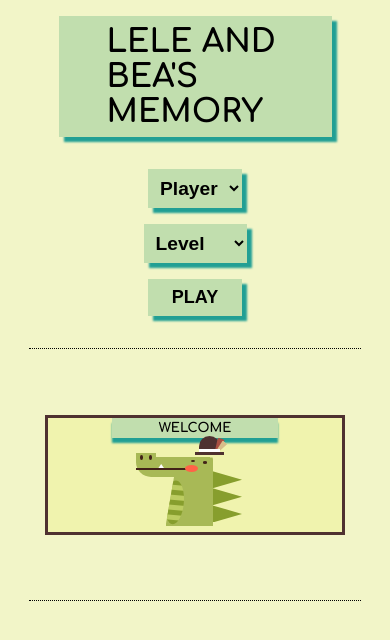
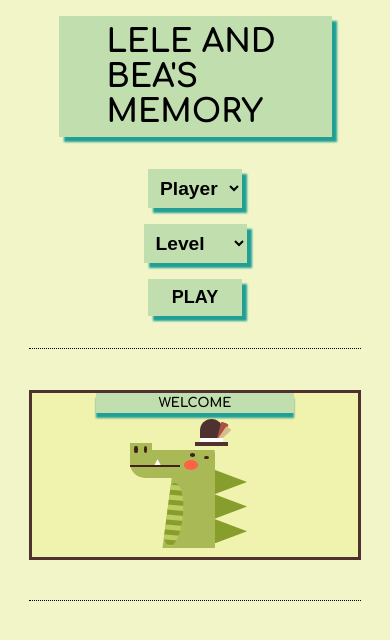
Before and after one commit to Luega/MemoryGame, a Vue app: page / in a window 390 px wide. Shown: the top 640 px of the page. Built offline with nearby package versions, Linux system fonts and the light colour scheme.

Commit message:
fixed media query

```diff
--- a/src/components/MemoryGame.vue
+++ b/src/components/MemoryGame.vue
@@ -916,8 +916,8 @@ export default {
   }
   .box-start,
   .box-end {
-    width: 500px;
-    height: 320px;
+    width: 550px;
+    height: 370px;
   }
   .mouth {
     width: 90px;
@@ -937,8 +937,8 @@ export default {
   }
   .box-start,
   .box-end {
-    width: 400px;
-    height: 220px;
+    width: 450px;
+    height: 270px;
   }
   .text-crocodile {
     font-size: large;
@@ -950,8 +950,8 @@ export default {
 @media only screen and (max-width: 420px) {
   .box-start,
   .box-end {
-    width: 300px;
-    height: 120px;
+    width: 350px;
+    height: 170px;
   }
   .text-crocodile {
     font-size: small;
```
